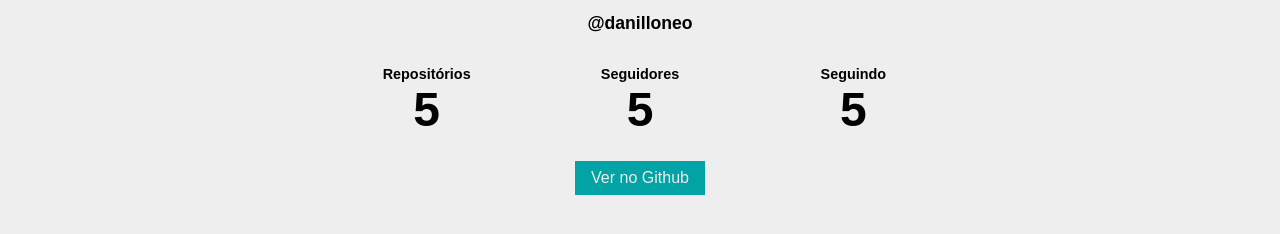
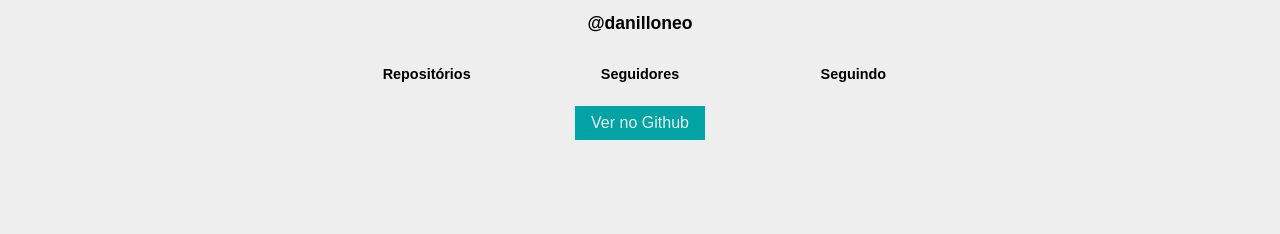
Before and after one commit to Danilloneo/task-ajax, a plain HTML site: page index.html in a window 1280 px wide. Shown: the part 368-602 px from the top of the page. Drawn offline with Linux system fonts and the light colour scheme; no server answers.

```diff
--- a/index.html
+++ b/index.html
@@ -14,17 +14,17 @@
             <h1 class="profile-name" id="name">Danillo Guimarães</h1>
             <h2 class="profile-username" id="username">@danilloneo</h2>
             <ul class="numbers">
-                <li class="numbers-item" id="repos">
+                <li class="numbers-item">
                     <h4>Repositórios</h4>
-                    5
+                    <span id="repos"></span>
                 </li>
-                <li class="numbers-item" id="followers">
+                <li class="numbers-item">
                     <h4>Seguidores</h4>
-                    5
+                    <span id="followers"></span>
                 </li>
-                <li class="numbers-item" id="following">
+                <li class="numbers-item">
                     <h4>Seguindo</h4>
-                    5
+                    <span id="following"></span>
                 </li>
             </ul>
             <a href="#" target="_blank" class="profile-link" id="link">Ver no Github</a>
```
